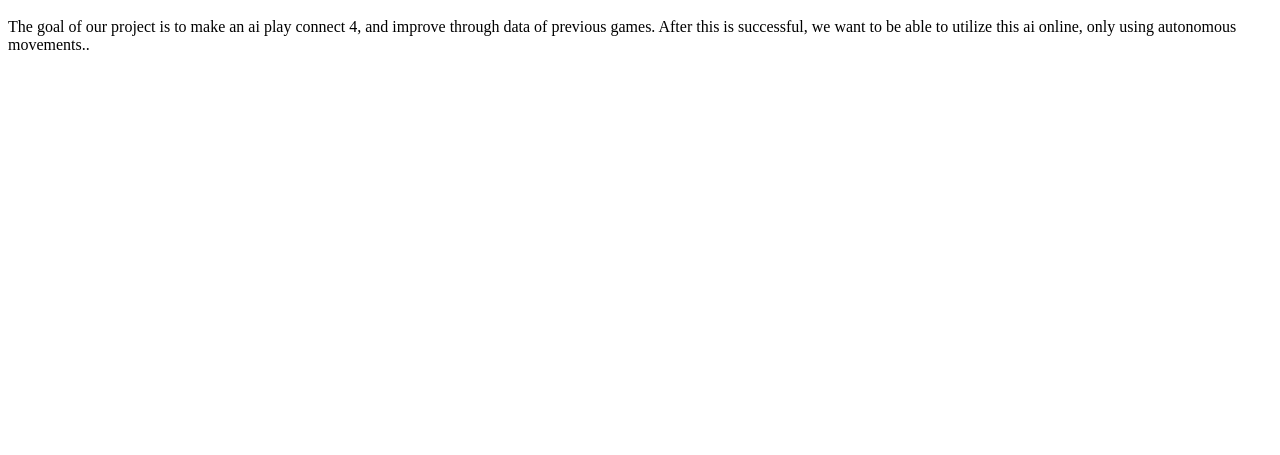
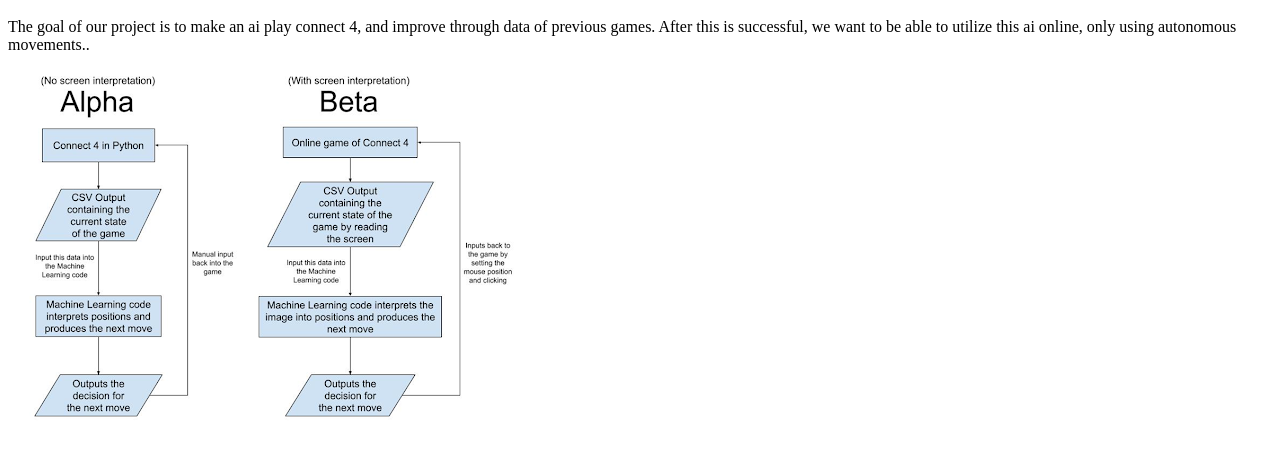
Before and after one commit to QuinnAgabob/QuinnAgabobWebsite, a plain HTML site: page capstone.html in a window 1280 px wide. Shown: the part 207-662 px from the top of the page. Drawn offline with Linux system fonts and the light colour scheme.

Commit message:
Update capstone.html

```diff
--- a/capstone.html
+++ b/capstone.html
@@ -10,5 +10,7 @@
   <p>For my capstone project, I created advanced AI software in Python. This software utilizes machine learning, which is a technology enabling computers to learn and make intelligent decisions from data patterns, without explicit programming. My project highlights the potential of AI to autonomously learn and adapt.</p>
   <h1>Goal</h1>
   <p>The goal of our project is to make an ai play connect 4, and improve through data of previous games. After this is successful, we want to be able to utilize this ai online, only using autonomous movements..</p>
+  <img src="steps.png">
+
 </body>
 </html>
```
